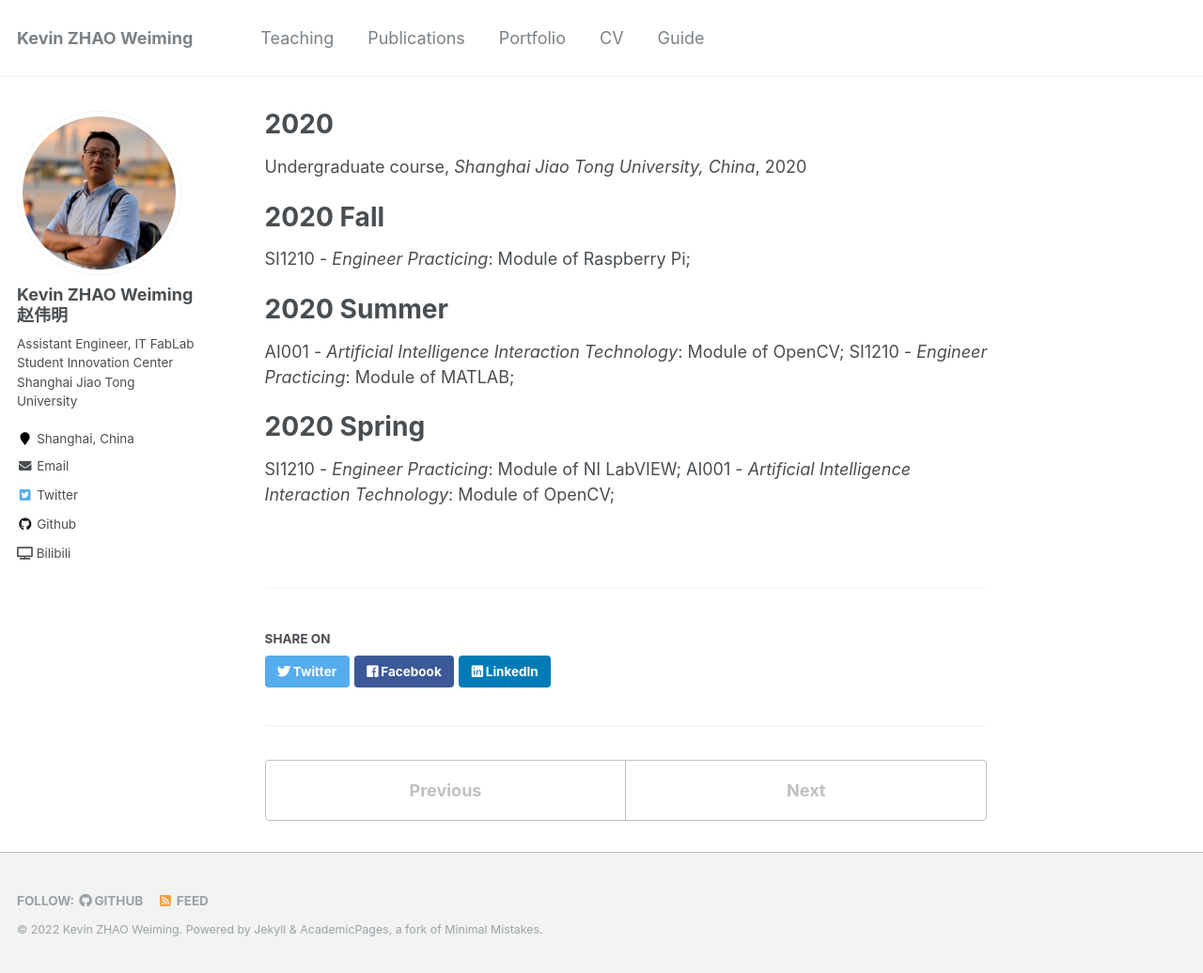
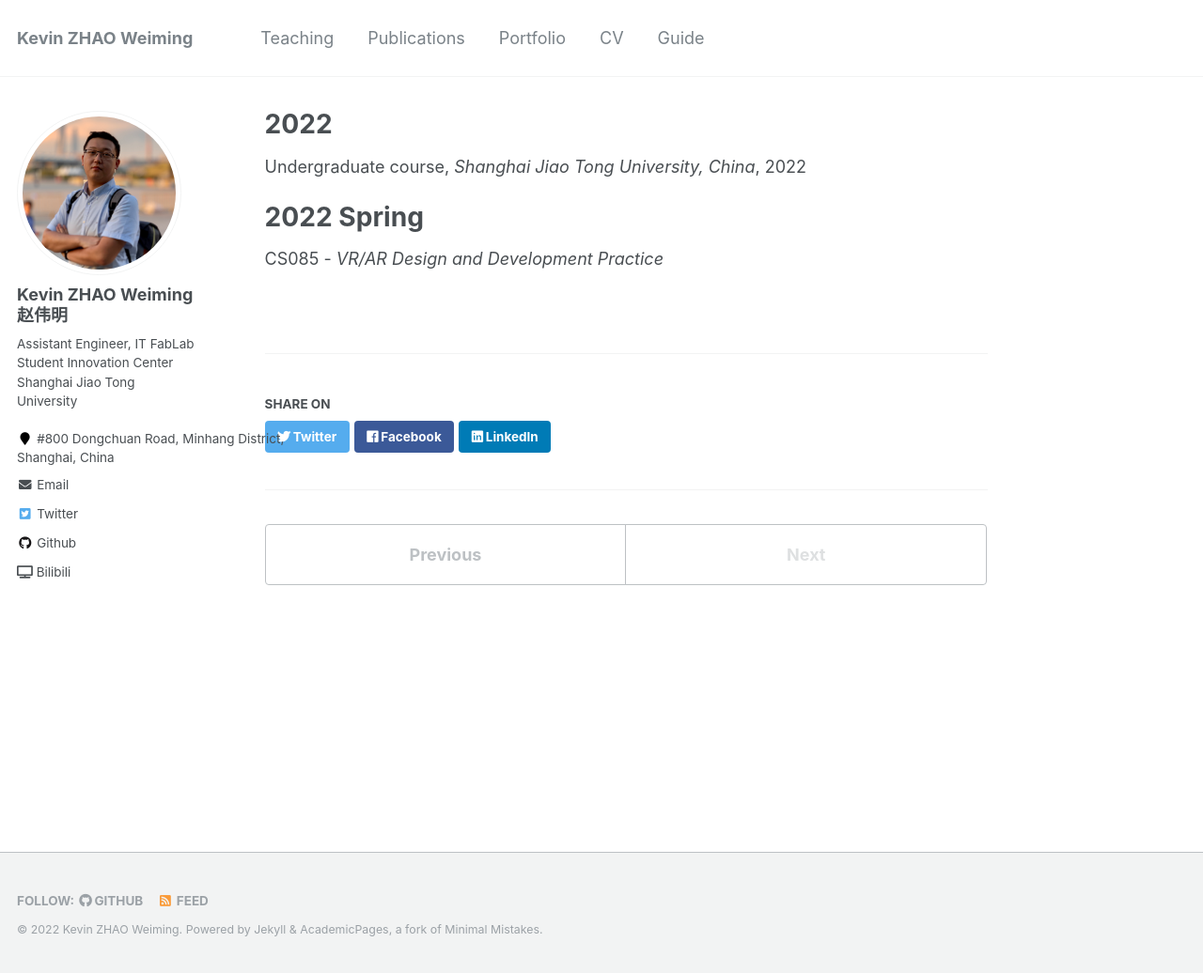
Before and after one commit to zwm0426/zwm0426.github.io, a Jekyll site: the page built from _teaching/2022-teaching-4.md, in a window 1280 px wide and 1036 px high. Shown: the whole window at 94% size. Built offline with Jekyll 4.4.1, drawn with Linux system fonts in a browser that asks for light colours.

Commit message:
update info teaching

```diff
--- a/_config.yml
+++ b/_config.yml
@@ -80,10 +80,10 @@ analytics:
 
 # Site Author
 author:
-  name             : "Kevin ZHAO Weiming \n 赵伟明"
+  name             : "Kevin ZHAO Weiming <br> 赵伟明"
   avatar           : "profile.jpg"
-  bio              : "Assistant Engineer, IT FabLab \nStudent Innovation Center\nShanghai Jiao Tong University"
-  location         : "Shanghai, China"
+  bio              : "Assistant Engineer, IT FabLab <br>Student Innovation Center<br>Shanghai Jiao Tong University"
+  location         : "#800 Dongchuan Road, Minhang District, <br>Shanghai, China"
   employer         :
   pubmed           :
   googlescholar    :
--- a/_teaching/2022-teaching-4.md
+++ b/_teaching/2022-teaching-4.md
@@ -1,23 +1,13 @@
 ---
-title: "2020"
+title: "2022"
 collection: teaching
 type: "Undergraduate course"
 permalink: /teaching/2022-teaching-4
 venue: "Shanghai Jiao Tong University, China"
-date: 2020-01-01
+date: 2022-01-01
 location: "China"
 ---
 
-2020 Fall
-======
-SI1210 - *Engineer Practicing*: Module of Raspberry Pi;
 
-2020 Summer
-======
-AI001 - *Artificial Intelligence Interaction Technology*: Module of OpenCV;
-SI1210 - *Engineer Practicing*: Module of MATLAB;
-
-2020 Spring
-======
-SI1210 - *Engineer Practicing*: Module of NI LabVIEW;
-AI001 - *Artificial Intelligence Interaction Technology*: Module of OpenCV;
+# 2022 Spring
+CS085 - *VR/AR Design and Development Practice*
```
Also changed, not shown: _teaching/2019-teaching-1.md (+2 -4 lines), _teaching/2020-teaching-2.md (+4 -7 lines).
